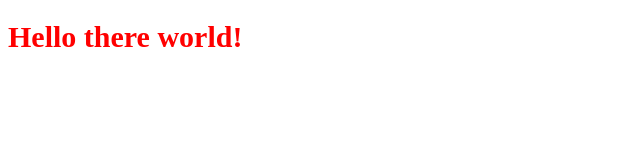
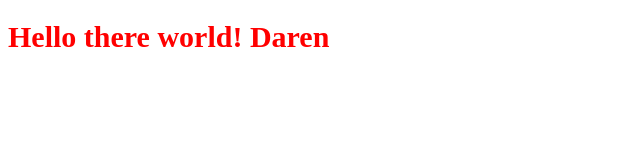
Before and after one commit to darenmcc16/github-pages-demo, a plain HTML site: page index.html in a window 1280 px wide. Shown: the whole page, without its empty margins (0-640 px from the left). Drawn offline with Linux system fonts and the light colour scheme.

Commit message:
initial commit

```diff
--- a/index.html
+++ b/index.html
@@ -5,6 +5,6 @@
   <link rel="stylesheet" type="text/css" href="./main.css">
 </head>
 <body>
-  <h1>Hello there world!</h1>
+  <h1>Hello there world! Daren</h1>
 </body>
 </html>
```
